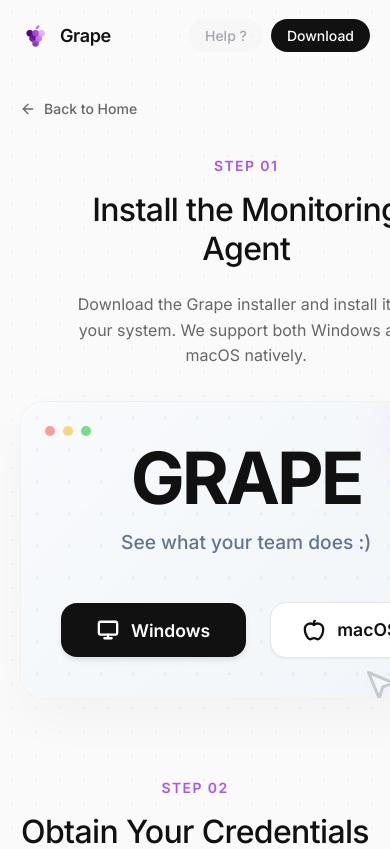
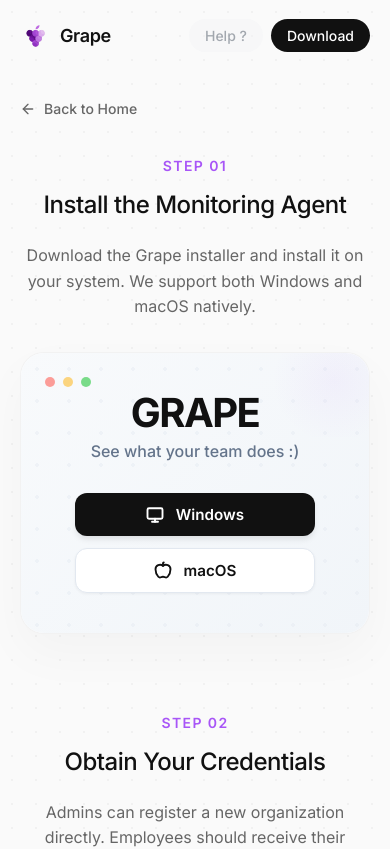
Before and after one commit to ashinthhackwell/Grape-SIte, a React (Vite) app: page /help in a window 390 px wide. Shown: the top 849 px of the page. Built offline with nearby package versions, Linux system fonts and the light colour scheme.

Commit message:
responsive layout fixed and fixed glitches and bugs | Optimized the animation for smoother User Experience in both Desktop and Mobile

```diff
--- a/src/components/Advantages.jsx
+++ b/src/components/Advantages.jsx
@@ -120,9 +120,9 @@ const AdvantageRow = ({ title, description, reverse, id, isMobile }) => {
                         cursor: 'default'
                     }}
                 >
-                    {id === 1 && <TelemetryMockup />}
-                    {id === 2 && <CommandCenterMockup />}
-                    {id === 3 && <SecurityMockup />}
+                    {id === 1 && <TelemetryMockup isMobile={isMobile} />}
+                    {id === 2 && <CommandCenterMockup isMobile={isMobile} />}
+                    {id === 3 && <SecurityMockup isMobile={isMobile} />}
                 </motion.div>
             </motion.div>
         </div>
@@ -133,7 +133,7 @@ const AdvantageRow = ({ title, description, reverse, id, isMobile }) => {
 // Custom Workspace Monitoring Mockups
 // ----------------------------------------------------
 
-const TelemetryMockup = () => {
+const TelemetryMockup = ({ isMobile }) => {
     // Mimicking a real-time terminal/log feed of employee activity
     return (
         <div style={{ position: 'relative', width: '96%', height: '86%', translateZ: 30 }}>
@@ -180,7 +180,7 @@ const TelemetryMockup = () => {
     );
 };
 
-const CommandCenterMockup = () => {
+const CommandCenterMockup = ({ isMobile }) => {
     // Abstracted pill showing a unified command prompt or notification
     return (
         <div style={{ position: 'relative', width: '100%', display: 'flex', justifyContent: 'center', alignItems: 'center', translateZ: 40 }}>
@@ -208,7 +208,7 @@ const CommandCenterMockup = () => {
     );
 };
 
-const SecurityMockup = () => {
+const SecurityMockup = ({ isMobile }) => {
     return (
         <div style={{ position: 'relative', width: '80%', height: '80%', translateZ: 30 }}>
             {/* Soft background aura - Red/Orange biased for security warning */}
@@ -217,27 +217,27 @@ const SecurityMockup = () => {
             {/* Glowing Border Card */}
             <div style={{ position: 'relative', width: '100%', height: '100%', borderRadius: '16px', background: 'linear-gradient(135deg, #ef4444 0%, #fbbf24 50%, #3b82f6 100%)', padding: '1.5px', zIndex: 1, boxShadow: '0 20px 40px rgba(0,0,0,0.06)' }}>
                 {/* Inner Card */}
-                <div style={{ background: '#ffffff', width: '100%', height: '100%', borderRadius: '15px', padding: '32px', display: 'flex', flexDirection: 'column', gap: '24px' }}>
+                <div style={{ background: '#ffffff', width: '100%', height: '100%', borderRadius: '15px', padding: isMobile ? '20px' : '32px', display: 'flex', flexDirection: 'column', gap: isMobile ? '12px' : '24px' }}>
 
                     <div style={{ display: 'flex', alignItems: 'center', gap: '8px', color: '#ef4444', fontSize: '0.9rem', fontWeight: 600, textTransform: 'uppercase', letterSpacing: '0.05em' }}>
                         <ShieldAlert size={16} /> Edge Threat Detected
                     </div>
 
                     <div>
-                        <div style={{ fontSize: '1.4rem', fontWeight: 500, color: '#111827', marginBottom: '8px', letterSpacing: '-0.02em' }}>Unauthorized Access Attempt</div>
-                        <div style={{ fontSize: '0.9rem', color: '#6b7280', lineHeight: 1.6 }}>
-                            A suspicious login was flagged coming from an unrecognized IP range outside corporate bounds.
+                        <div style={{ fontSize: isMobile ? '1.1rem' : '1.4rem', fontWeight: 500, color: '#111827', marginBottom: '8px', letterSpacing: '-0.02em', lineHeight: 1.2 }}>Unauthorized Access Attempt</div>
+                        <div style={{ fontSize: isMobile ? '0.8rem' : '0.9rem', color: '#6b7280', lineHeight: 1.5 }}>
+                            A suspicious login flag: unrecognized IP range outside corporate bounds.
                         </div>
                     </div>
 
-                    <div style={{ display: 'flex', flexDirection: 'column', gap: '12px', marginTop: 'auto' }}>
-                        <div style={{ display: 'flex', justifyContent: 'space-between', padding: '12px', background: '#f9fafb', borderRadius: '8px', fontSize: '0.85rem' }}>
+                    <div style={{ display: 'flex', flexDirection: 'column', gap: isMobile ? '8px' : '12px', marginTop: 'auto' }}>
+                        <div style={{ display: 'flex', justifyContent: 'space-between', padding: isMobile ? '8px 12px' : '12px', background: '#f9fafb', borderRadius: '8px', fontSize: isMobile ? '0.75rem' : '0.85rem' }}>
                             <span style={{ color: '#6b7280', display: 'flex', alignItems: 'center', gap: '6px' }}><Server size={14} /> Source Node</span>
                             <span style={{ color: '#111827', fontFamily: 'monospace' }}>192.168.1.104</span>
                         </div>
-                        <div style={{ display: 'flex', justifyContent: 'space-between', padding: '12px', background: '#fef2f2', border: '1px solid #fee2e2', borderRadius: '8px', fontSize: '0.85rem' }}>
+                        <div style={{ display: 'flex', justifyContent: 'space-between', padding: isMobile ? '8px 12px' : '12px', background: '#fef2f2', border: '1px solid #fee2e2', borderRadius: '8px', fontSize: isMobile ? '0.75rem' : '0.85rem' }}>
                             <span style={{ color: '#ef4444', display: 'flex', alignItems: 'center', gap: '6px' }}><Lock size={14} /> Action Taken</span>
-                            <span style={{ color: '#ef4444', fontWeight: 500 }}>Connection Terminated</span>
+                            <span style={{ color: '#ef4444', fontWeight: 500 }}>Terminated</span>
                         </div>
                     </div>
 
--- a/src/components/BuiltFor.jsx
+++ b/src/components/BuiltFor.jsx
@@ -37,8 +37,8 @@ const BuiltFor = () => {
                     lineHeight: 1.1,
                     marginLeft: isMobile ? '0' : '-50px'
                 }}>
-                    Built for managers<br />
-                    in the real-time era
+                    Clarity, Transparency<br />
+                    Privacy Built In
                 </h2>
             </motion.div>
 
@@ -60,10 +60,11 @@ const BuiltFor = () => {
                     margin: 0,
                     fontWeight: 500
                 }}>
-                    Workspace Monitoring is engineered for total visibility, whether
-                    you're a security operations lead analyzing global threats, a
-                    system administrator balancing endpoints loads, or an executive commanding
-                    infrastructure health from a single pane of glass.
+                    Grape helps teams work better with real-time monitoring, offline tracking,
+                    and privacy-friendly insights. A lightweight desktop agent sends live activity
+                    data to the dashboard. If the internet stops, data is saved locally and synced
+                    later. Grape focuses on productivity insights while respecting employee privacy
+                    and building workplace trust
                 </p>
             </motion.div>
         </section>
--- a/src/components/DemoSection.jsx
+++ b/src/components/DemoSection.jsx
@@ -305,7 +305,7 @@ const DemoSection = () => {
             {/* Glowing Icon Marquee Background Strip */}
             <div style={{
                 position: 'absolute',
-                bottom: '-24px', // Tucked right underneath
+                bottom: isMobile ? '-70px' : '-24px', // Tucked right underneath
                 left: 0,
                 right: 0,
                 height: '240px', // Increased marquee section size
--- a/src/components/DownloadAgentAnimation.jsx
+++ b/src/components/DownloadAgentAnimation.jsx
@@ -3,6 +3,7 @@ import { motion, useInView, useAnimation } from 'framer-motion';
 import { Monitor, Apple, MousePointer2 } from 'lucide-react';
 
 const DownloadAgentAnimation = () => {
+    const isMobile = typeof window !== 'undefined' && window.innerWidth < 768;
     const ref = useRef(null);
     const isInView = useInView(ref, { once: true, amount: 0.5 });
 
@@ -44,8 +45,8 @@ const DownloadAgentAnimation = () => {
 
                     // Cursor moves to Windows button - Precision Target
                     await cursorControls.start({
-                        x: -95,
-                        y: 92,
+                        x: isMobile ? 0 : -95,
+                        y: isMobile ? 20 : 62,
                         transition: { type: "spring", stiffness: 80, damping: 15, mass: 1 }
                     });
 
@@ -121,7 +122,7 @@ const DownloadAgentAnimation = () => {
         }
 
         return () => { isMounted = false; };
-    }, [isInView, contentControls, cursorControls, windowButtonControls, rippleControls]);
+    }, [isInView, contentControls, cursorControls, windowButtonControls, rippleControls, isMobile]);
 
     return (
         <div
@@ -176,10 +177,10 @@ const DownloadAgentAnimation = () => {
                 }}
             >
                 {/* Title & Subtitle */}
-                <div style={{ textAlign: 'center', marginBottom: '48px' }}>
+                <div style={{ textAlign: 'center', marginBottom: isMobile ? '32px' : '48px' }}>
                     <motion.h4
                         style={{
-                            fontSize: '4.5rem',
+                            fontSize: isMobile ? '2.5rem' : '4.5rem',
                             fontWeight: 800,
                             margin: 0,
                             color: '#111',
@@ -190,9 +191,9 @@ const DownloadAgentAnimation = () => {
                         GRAPE
                     </motion.h4>
                     <p style={{
-                        fontSize: '1.2rem',
+                        fontSize: isMobile ? '1rem' : '1.2rem',
                         color: '#64748b',
-                        margin: '16px 0 0',
+                        margin: isMobile ? '8px 0 0' : '16px 0 0',
                         fontWeight: 500
                     }}>
                         See what your team does :)
@@ -200,15 +201,25 @@ const DownloadAgentAnimation = () => {
                 </div>
 
                 {/* Buttons Area */}
-                <div style={{ display: 'flex', gap: '24px', alignItems: 'center', justifyContent: 'center' }}>
+                <div style={{
+                    display: 'flex',
+                    flexDirection: isMobile ? 'column' : 'row',
+                    gap: isMobile ? '12px' : '24px',
+                    alignItems: 'center',
+                    justifyContent: 'center',
+                    width: '100%',
+                    maxWidth: isMobile ? '240px' : 'none'
+                }}>
                     <motion.div
                         animate={windowButtonControls}
                         initial={{ scale: 1, backgroundColor: "#111" }}
                         style={{
                             background: '#111',
                             color: '#fff',
-                            padding: '16px 36px',
-                            borderRadius: '16px',
+                            padding: isMobile ? '12px 24px' : '16px 36px',
+                            borderRadius: isMobile ? '12px' : '16px',
+                            width: isMobile ? '100%' : 'auto',
+                            justifyContent: 'center',
                             display: 'flex',
                             alignItems: 'center',
                             gap: '12px',
@@ -220,8 +231,8 @@ const DownloadAgentAnimation = () => {
                             willChange: "transform, box-shadow"
                         }}
                     >
-                        <Monitor size={22} strokeWidth={2.5} />
-                        <span>Windows</span>
+                        <Monitor size={isMobile ? 18 : 22} strokeWidth={2.5} />
+                        <span style={{ fontSize: isMobile ? '0.95rem' : '1.1rem' }}>Windows</span>
 
                         {/* Ripple Effect */}
                         <motion.div
@@ -246,8 +257,10 @@ const DownloadAgentAnimation = () => {
                     <div style={{
                         background: '#fff',
                         color: '#111',
-                        padding: '16px 32px',
-                        borderRadius: '16px',
+                        padding: isMobile ? '12px 24px' : '16px 32px',
+                        borderRadius: isMobile ? '12px' : '16px',
+                        width: isMobile ? '100%' : 'auto',
+                        justifyContent: 'center',
                         border: '1px solid #e2e8f0',
                         display: 'flex',
                         alignItems: 'center',
@@ -256,8 +269,8 @@ const DownloadAgentAnimation = () => {
                         fontWeight: 600,
                         boxShadow: '0 1px 3px rgba(0,0,0,0.05)'
                     }}>
-                        <Apple size={22} strokeWidth={2.5} />
-                        <span>macOS</span>
+                        <Apple size={isMobile ? 18 : 22} strokeWidth={2.5} />
+                        <span style={{ fontSize: isMobile ? '0.95rem' : '1.1rem' }}>macOS</span>
                     </div>
                 </div>
             </motion.div>
--- a/src/components/Footer.jsx
+++ b/src/components/Footer.jsx
@@ -44,7 +44,7 @@ const Footer = () => {
                         Have questions about enterprise plans or custom deployments? Reach out to our specialized support team.
                     </p>
                     <a href="#" style={{ color: '#111', textDecoration: 'none', marginTop: '24px', display: 'inline-block', fontWeight: 500 }}>
-                        support@workspace.monitor
+                        support.grape@gmail.com
                     </a>
                 </motion.div>
 
@@ -87,7 +87,7 @@ const Footer = () => {
                     textAlign: isMobile ? 'center' : 'left'
                 }}
             >
-                <span>Workspace Monitoring Solution</span>
+                <span>Uprael</span>
                 <span>&copy; {new Date().getFullYear()} All rights reserved.</span>
             </motion.div>
         </footer>
--- a/src/components/Founders.jsx
+++ b/src/components/Founders.jsx
@@ -4,15 +4,15 @@ import { Play, ChevronLeft, ChevronRight } from 'lucide-react';
 
 const foundersData = [
     {
-        role: "Frontend\ndeveloper",
-        title: "Frontend developer",
-        description: "Streamline UX development by leveraging browser-in-browser observability, bridging the gap between design and production code instantly.",
+        role: "Founder",
+        title: "Founder",
+        description: "Great teams run on clarity. Not surveillance. Grape was built to give founders real insight into work — while protecting the privacy and trust every team deserves.",
         imageUrl: "/Grape-Founder.webp"
     },
     {
-        role: "Backend\narchitect",
-        title: "Backend architect",
-        description: "Sarah Chen architected the zero-latency telemetry engine that powers Workspace Monitoring's instant insights, ensuring massive scale without performance drops.",
+        role: "Co-Founder",
+        title: "Co-Founder",
+        description: "We built Grape to prove that productivity and privacy can coexist. Real-time insights, reliable tracking, and transparency—designed for the way modern teams work.",
         imageUrl: "/Grape-Co-Founder.webp"
     }
 ];
--- a/src/components/Help.jsx
+++ b/src/components/Help.jsx
@@ -39,7 +39,7 @@ const StepSection = ({ step, title, description, isReversed, AnimationComponent
                     Step {step}
                 </span>
                 <h3 style={{
-                    fontSize: isMobile ? '2rem' : '2.5rem',
+                    fontSize: isMobile ? '1.5rem' : '2.5rem',
                     fontWeight: 500,
                     color: '#111',
                     marginBottom: '24px',
@@ -51,7 +51,7 @@ const StepSection = ({ step, title, description, isReversed, AnimationComponent
                     fontSize: isMobile ? '1rem' : '1.1rem',
                     color: '#666',
                     lineHeight: 1.6,
-                    maxWidth: '450px',
+                    maxWidth: isMobile ? '100%' : '450px',
                     margin: isMobile ? '0 auto' : '0'
                 }}>
                     {description}
--- a/src/components/Mission.jsx
+++ b/src/components/Mission.jsx
@@ -67,11 +67,12 @@ const Mission = () => {
                 textAlign: 'center'
             }}>
                 <p style={{
-                    fontSize: 'clamp(1.75rem, 3.5vw, 3rem)',
+                    fontSize: isMobile ? '1.15rem' : 'clamp(1.75rem, 3.5vw, 3rem)',
                     fontWeight: 400,
                     letterSpacing: '-0.02em',
                     lineHeight: 1.3,
-                    margin: 0
+                    margin: 0,
+                    whiteSpace: isMobile ? 'nowrap' : 'normal'
                 }}>
                     {chars.map((char, i) => (
                         <ScrollChar
@@ -85,12 +86,13 @@ const Mission = () => {
                 </p>
                 <motion.p style={{
                     display: "flex",
-                    alignItems: "right",
-                    justifyContent: "right",
+                    alignItems: "center",
+                    justifyContent: "flex-end",
                     fontSize: 'clamp(1rem, 1.5vw, 1.3rem)',
                     fontWeight: 400,
                     color: '#9d00ff46',
                     marginTop: '24px',
+                    paddingRight: isMobile ? '25px' : '0',
                     letterSpacing: '0.02em',
                     opacity: attrOpacity,
                     y: attrY
--- a/src/components/Navbar.jsx
+++ b/src/components/Navbar.jsx
@@ -4,20 +4,38 @@ import { useState, useEffect } from 'react';
 
 const Navbar = () => {
     const [scrolled, setScrolled] = useState(false);
+    const [isVisible, setIsVisible] = useState(true);
+    const [lastScrollY, setLastScrollY] = useState(0);
     const location = useLocation();
     const isHelpPage = location.pathname === '/help';
 
     useEffect(() => {
         const handleScroll = () => {
             const currentScrollY = window.scrollY;
+
+            // Background appearance logic
             setScrolled(currentScrollY > 20);
+
+            // Visibility logic
+            // 1. Always show at the very top
+            if (currentScrollY < 50) {
+                setIsVisible(true);
+            }
+            // 2. If scrolling down and past the Hero section (approx 100vh)
+            else if (currentScrollY > lastScrollY && currentScrollY > 800) {
+                setIsVisible(false);
+            }
+            // 3. If scrolling up
+            else if (currentScrollY < lastScrollY) {
+                setIsVisible(true);
+            }
+
+            setLastScrollY(currentScrollY);
         };
-        window.addEventListener('scroll', handleScroll);
+
+        window.addEventListener('scroll', handleScroll, { passive: true });
         return () => window.removeEventListener('scroll', handleScroll);
-    }, []);
-
-    // For simplicity, we'll keep the navbar visible always, but with dynamic background
-    const isVisible = true;
+    }, [lastScrollY]);
 
 
     return (
--- a/src/components/OrganizationSize.jsx
+++ b/src/components/OrganizationSize.jsx
@@ -66,18 +66,6 @@ const OrganizationSize = () => {
                 borderTop: '1px solid rgba(0,0,0,0.04)'
             }}
         >
-            {/* Observer... skipped */}
-            <motion.div
-                onViewportEnter={() => {
-                    if (isMobile) return;
-                    const element = document.getElementById('organization-size-section');
-                    if (element) {
-                        element.scrollIntoView({ behavior: 'smooth', block: 'center' });
-                    }
-                }}
-                viewport={{ once: false, amount: 0.3 }}
-                style={{ position: 'absolute', top: '30%', left: 0, width: '1px', height: '1px', opacity: 0, pointerEvents: 'none' }}
-            />
 
             <GrapeParticles mousePos={mousePos} hoverState={hoverState} cardRects={cardRects} />
 
```
